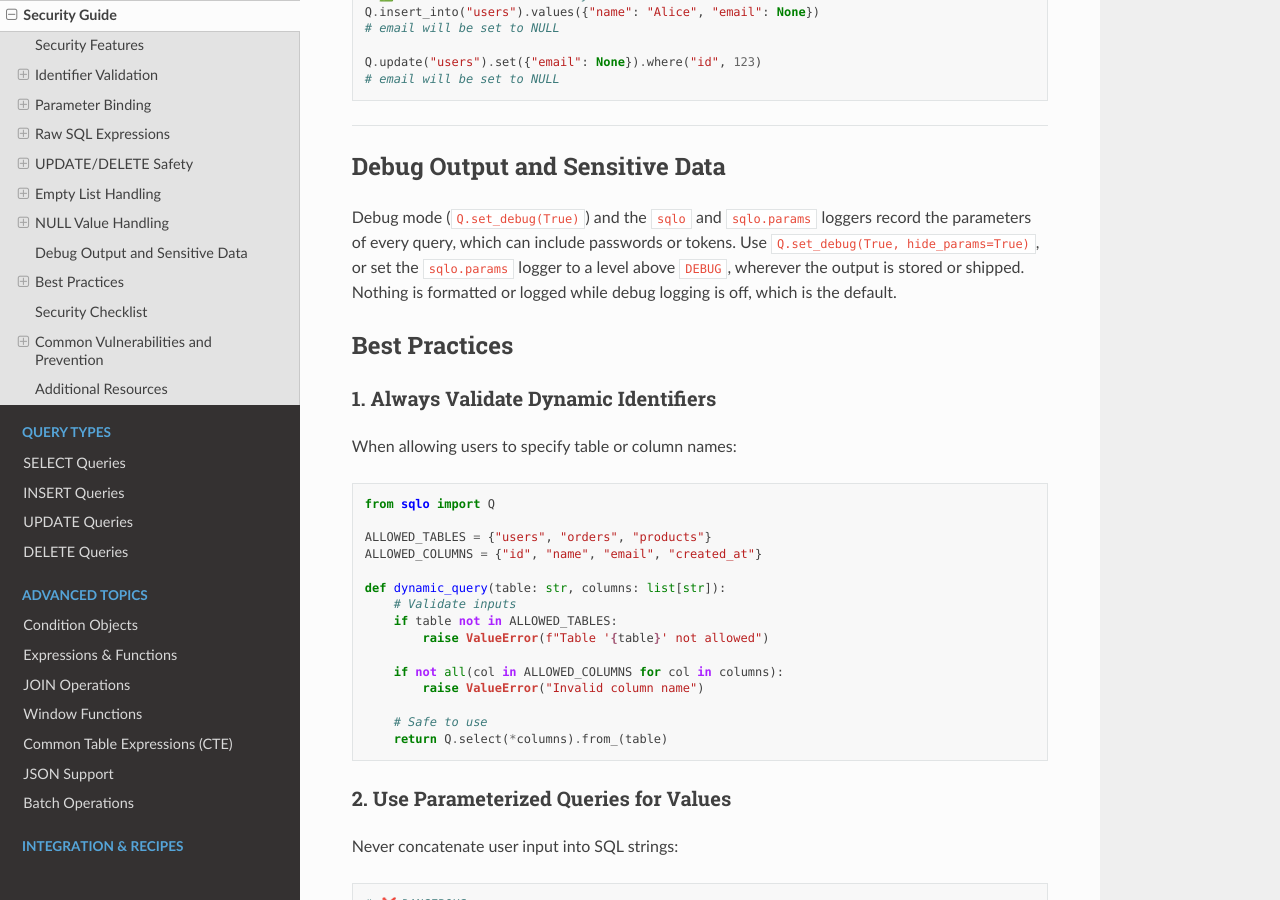
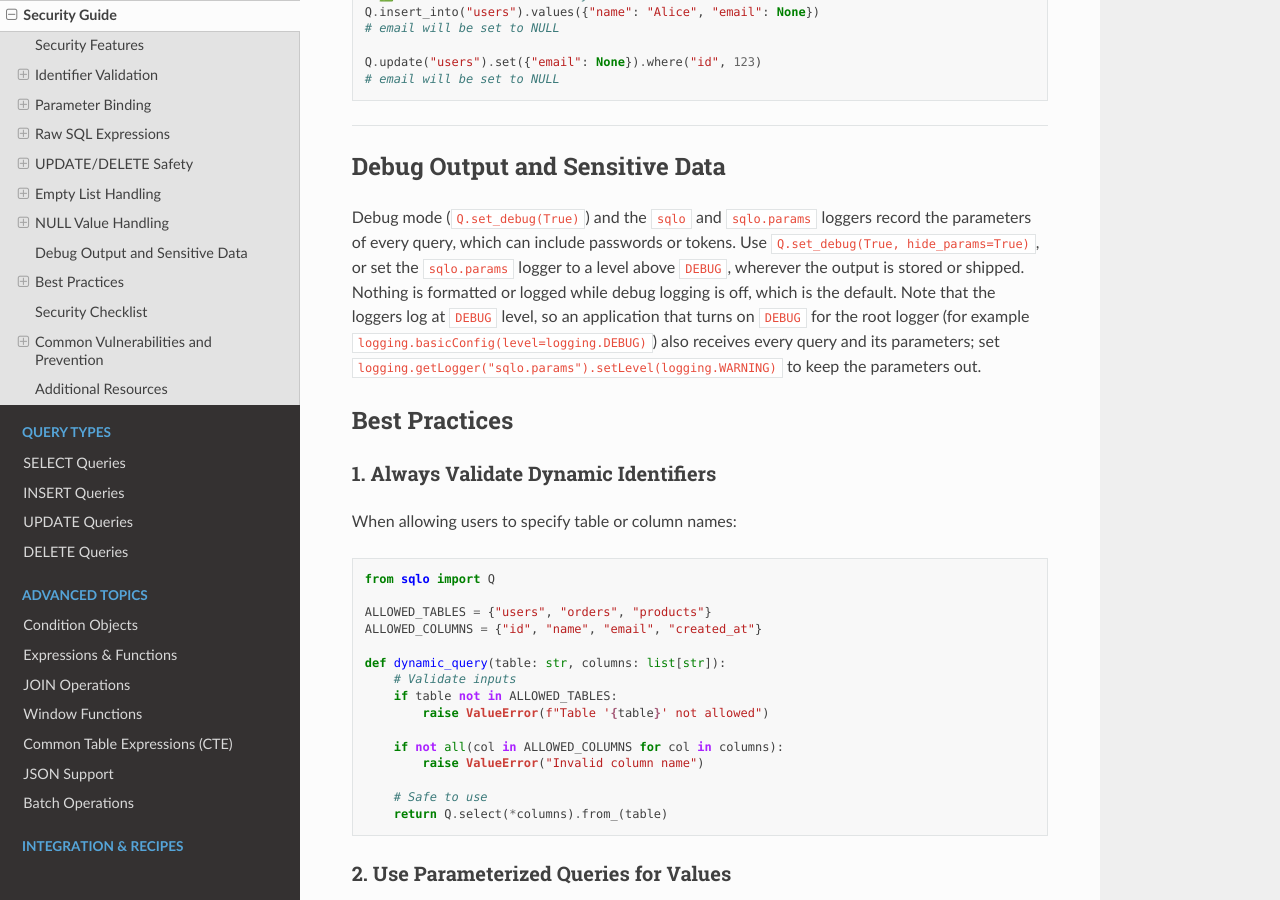
Before and after one commit to nan-guo/sqlo, a Sphinx documentation site: the page built from docs/security.md, in a window 1280 px wide and 900 px high, scrolled down 5070 px. Built offline with Sphinx 7.4.7 and the Read the Docs theme 3.1.0, drawn with Linux system fonts in a browser that asks for light colours.

Commit message:
docs: explain root-logger DEBUG output and empty Condition combination

```diff
--- a/docs/security.md
+++ b/docs/security.md
@@ -253,7 +253,10 @@ Debug mode (`Q.set_debug(True)`) and the `sqlo` and `sqlo.params` loggers record
 parameters of every query, which can include passwords or tokens. Use
 `Q.set_debug(True, hide_params=True)`, or set the `sqlo.params` logger to a level above
 `DEBUG`, wherever the output is stored or shipped. Nothing is formatted or logged while
-debug logging is off, which is the default.
+debug logging is off, which is the default. Note that the loggers log at `DEBUG` level, so an
+application that turns on `DEBUG` for the root logger (for example
+`logging.basicConfig(level=logging.DEBUG)`) also receives every query and its parameters; set
+`logging.getLogger("sqlo.params").setLevel(logging.WARNING)` to keep the parameters out.
 
 ## Best Practices
 
```
Also changed, not shown: docs/conditions.md (+5 -0 lines).
